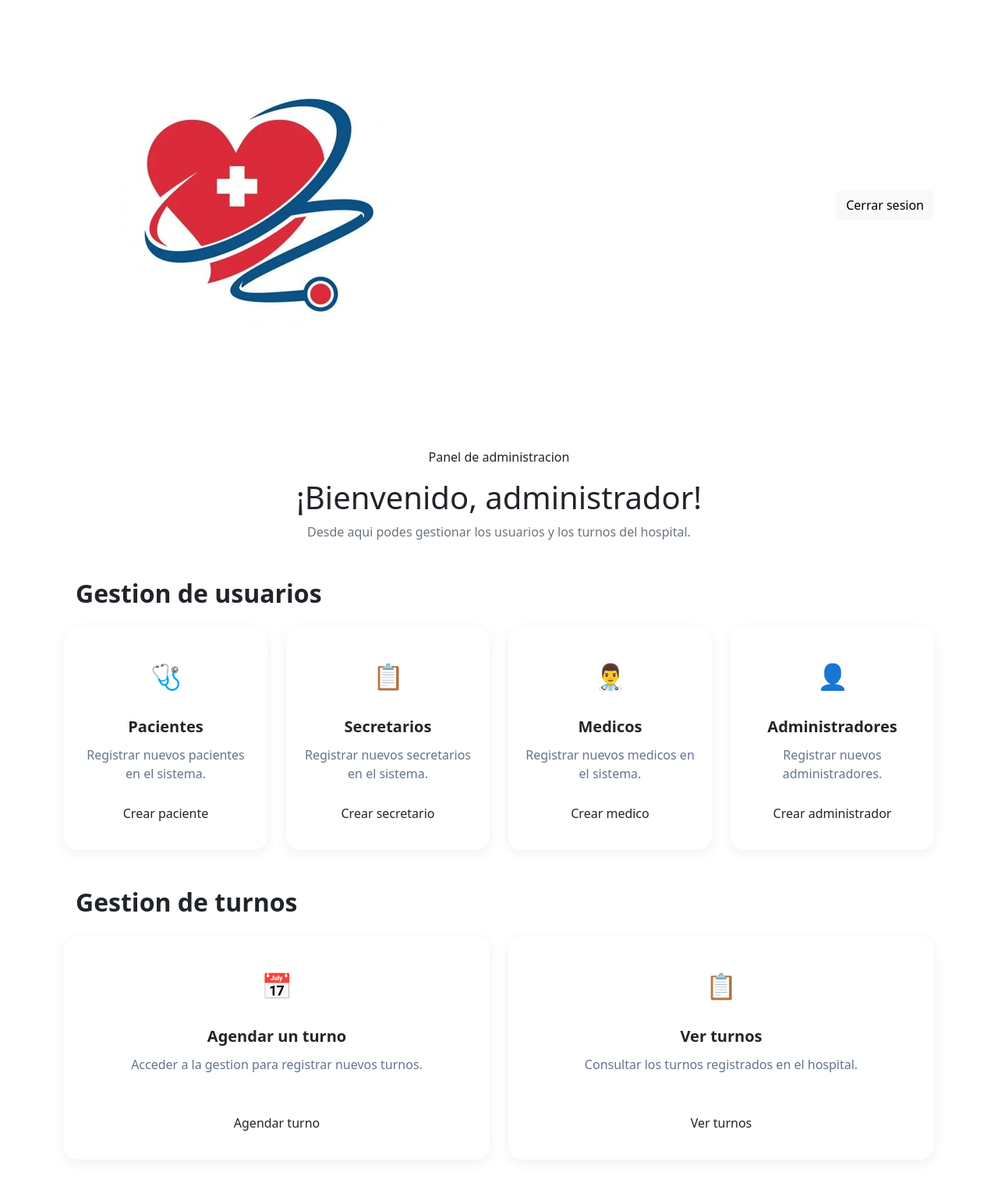
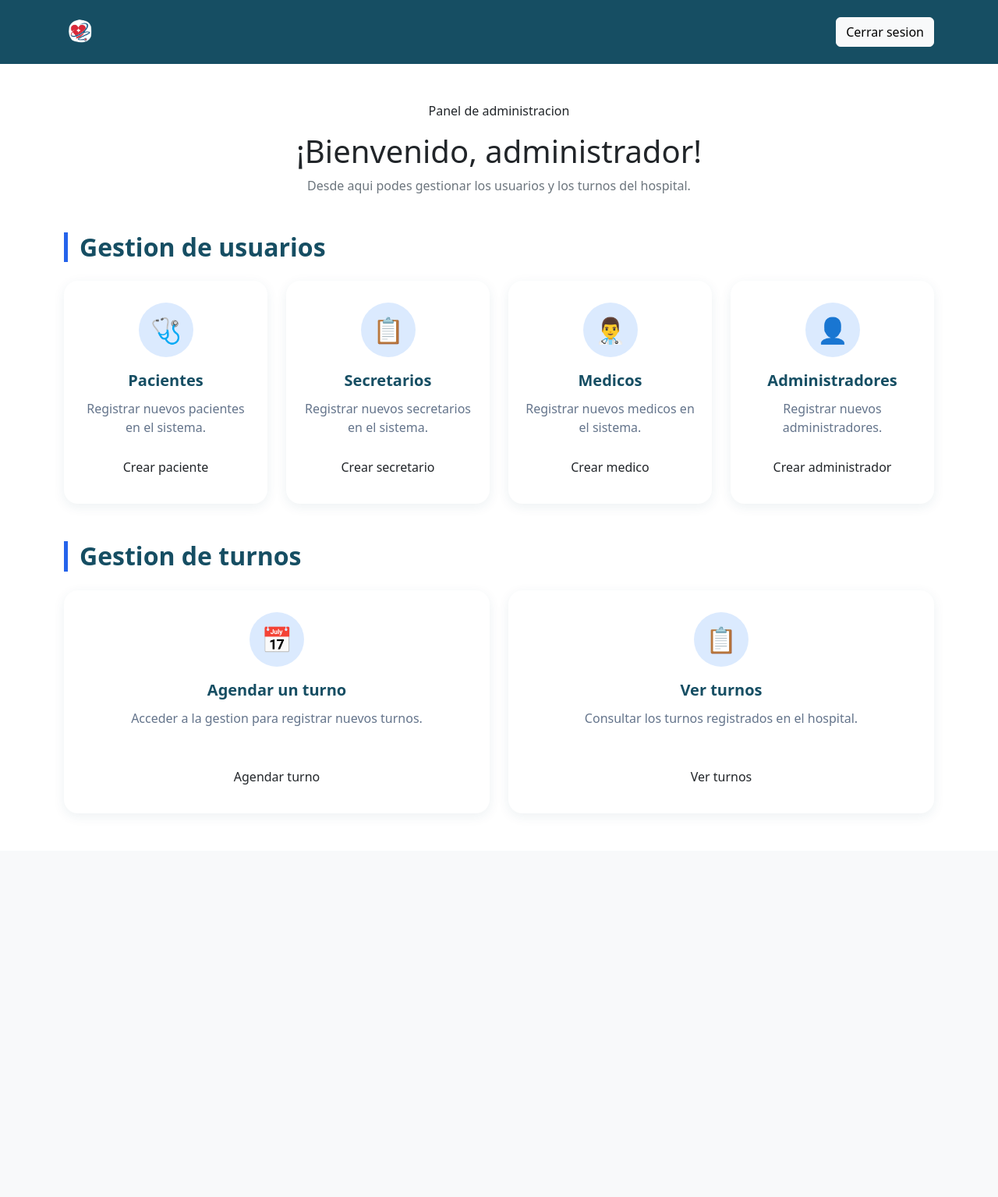
Before and after one commit to maruunt/hospital-git, a PHP site: page /admin.php in a window 1280 px wide. Shown: the whole page at 78% size. After the commit the page ends 1006 px from the top, so only its background shows below. Run offline with PHP 8.4, Linux system fonts and the light colour scheme.

Commit message:
nav-bar con css

```diff
--- a/css/admin.css
+++ b/css/admin.css
@@ -1,3 +1,32 @@
+:root {
+    --azul-oscuro: #164E63;
+    --azul: #2563EB;
+    --celeste: #DBEAFE;
+    --fondo: #F4F8FC;
+    --blanco: #FFFFFF;
+    --texto: #334155;
+}
+
+/* Nav-var */
+.navbar-hospital {
+    background-color: var(--azul-oscuro);
+    padding: 15px 0;
+}
+
+.navbar-hospital .navbar-brand {
+    color: white;
+    font-size: 25px;
+    font-weight: bold;
+    display: flex;
+    align-items: center;
+    gap: 10px;
+}
+
+.logo-hospital {
+    width: 42px;
+    height: 42px;
+    object-fit: contain;
+}
 
 /* PANEL DE ADMINISTRADOR */
 
--- a/css/login.css
+++ b/css/login.css
@@ -7,8 +7,6 @@
     --blanco: #FFFFFF;
     --texto: #334155;
 }
-
-body { background: red !important; }
 /* PAGINA DE INICIO DE SESION */
 
 .login-page {
```
